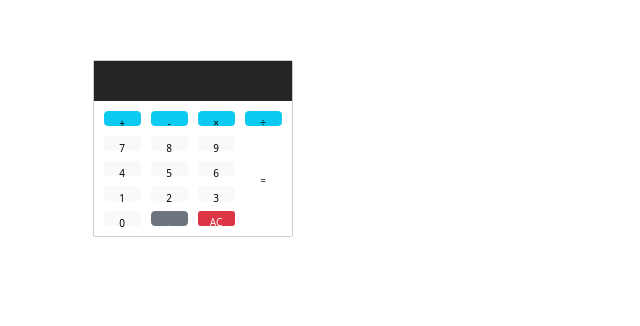
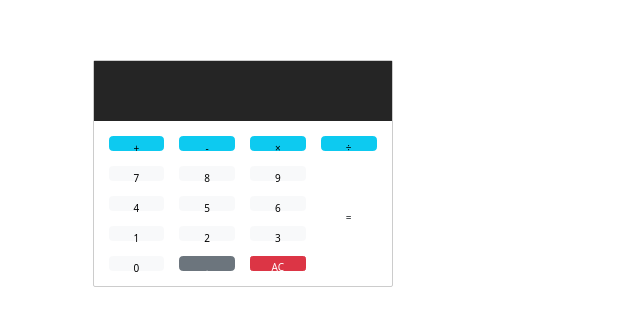
Before and after one commit to profanapaulacostacurta/apc.calc.github.io, a plain HTML site: page html/calculadora.html in a window 1280 px wide. Shown: the whole page, without its empty margins (0-640 px from the left). Drawn offline with nearby package versions, Linux system fonts and the light colour scheme.

Commit message:
Update calc.css

```diff
--- a/estilos/calc.css
+++ b/estilos/calc.css
@@ -14,18 +14,18 @@ html {
 .calculator {
   border: 1px solid #ccc;
   border-radius: 2px;
-  width: 200px;
+  width: 300px;
 }
 
 .calculator-screen {
   width: 100%;
-  height: 40px;
+  height: 60px;
   border: none;
   background-color: #252525;
   color: #fff;
   text-align: right;
-  padding-right: 10px;
-  padding-left: 5px;
+  padding-right: 15px;
+  padding-left: 10px;
   font-size: 2rem;
 }
 
@@ -42,6 +42,6 @@ button {
 .calculator-keys {
   display: grid;
   grid-template-columns: repeat(4, 1fr);
-  grid-gap: 10px;
-  padding: 10px;
+  grid-gap: 15px;
+  padding: 15px;
 }
```
